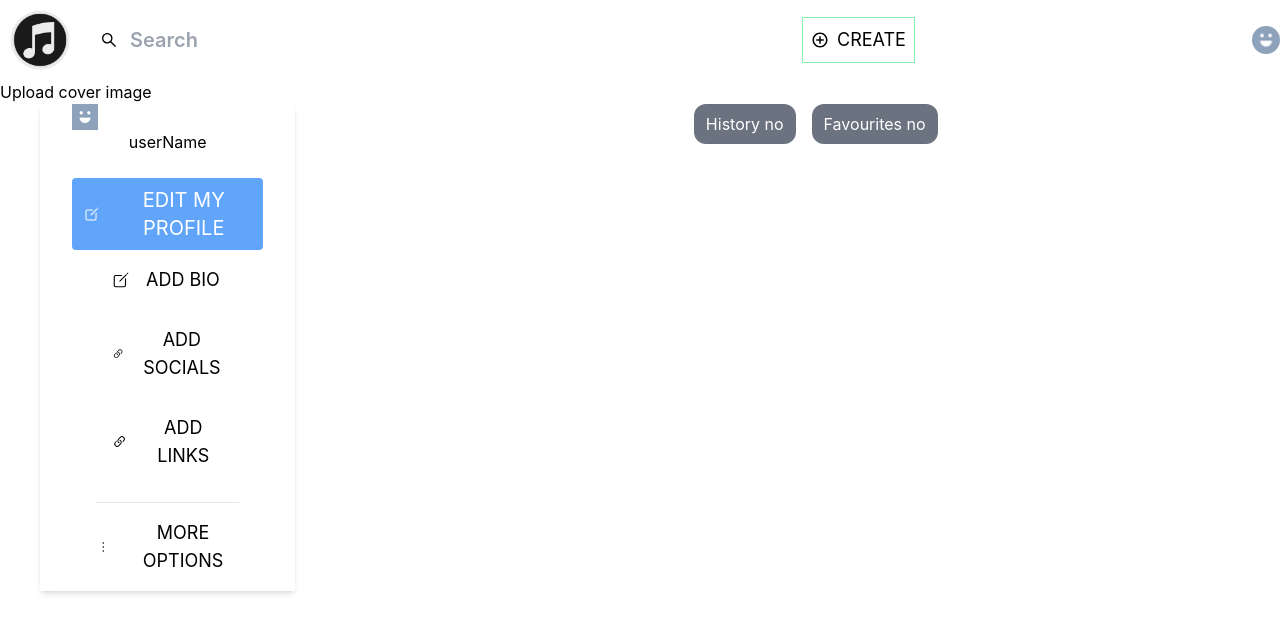
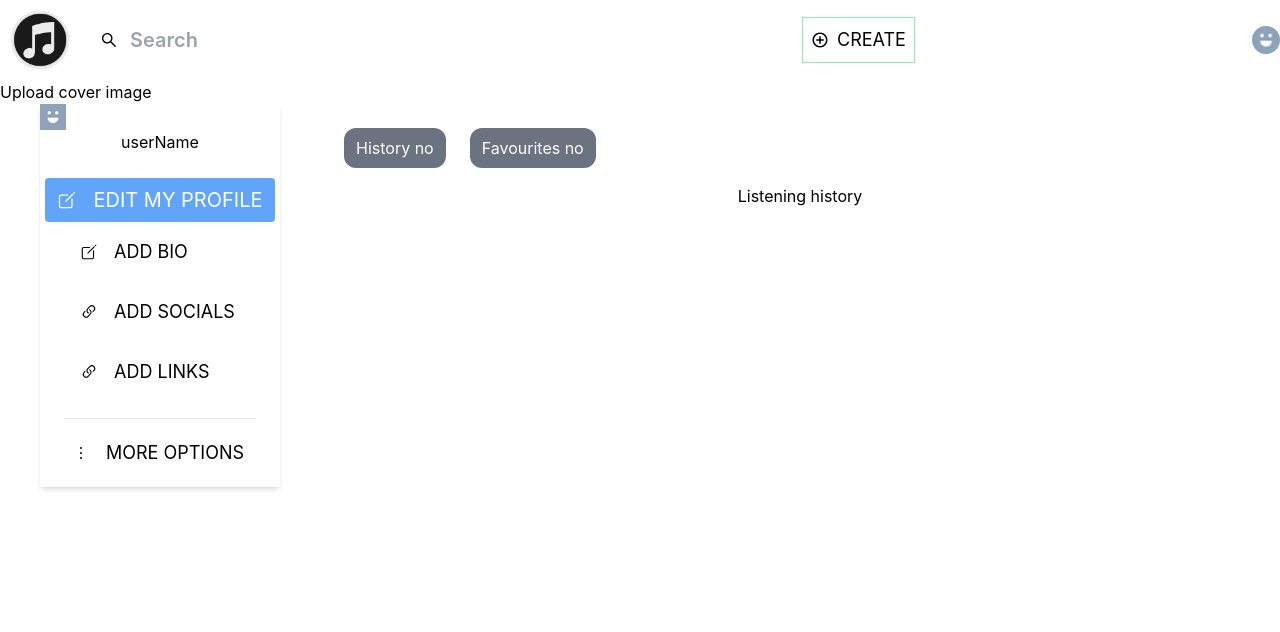
Before and after one commit to Elvissunguti/dj-mixes, a React (Create React App) app: page /Profile in a window 1280 px wide. Shown: the top 632 px of the page. Built offline with nearby package versions, Linux system fonts and the light colour scheme; no server answers.

Commit message:
Added features to history and favourite feature to profile

```diff
--- a/src/Components/Profile/Profile.jsx
+++ b/src/Components/Profile/Profile.jsx
@@ -6,11 +6,22 @@ import { IoCreateOutline } from "react-icons/io5";
 import { BsLink45Deg } from "react-icons/bs";
 import { AiOutlineMore } from "react-icons/ai";
 import { Link } from "react-router-dom";
+import History from "../shared/History";
+import Favourite from "../shared/Favourite";
 
 const Profile = () => {
 
     const [ coverImage, setCoverImage ] = useState(null);
     const [ profilePic, setProfilePic ] = useState(null);
+    const [ displayHistory, setDisplayHistory ] = useState(false);
+
+    const handleHistoryButtonClick = () => {
+        setDisplayHistory(true);
+      };
+
+      const handleFavouritesButtonClick = () => {
+        setDisplayHistory(false);
+      };
 
     return(
         <section className="mx-auto max-w-9xl ">
@@ -34,8 +45,8 @@ const Profile = () => {
 
                 <div className="flex">
 
-                <div className="h-full w-1/5  mx-10 flex flex-col justify-between ">
-                    <div className="shadow-md px-8 w-full">
+                <div className="h-full w-1/5   mx-10 flex flex-col justify-between ">
+                    <div className="shadow-md  w-full">
                     { profilePic ? (
                         <img
                         src={profilePic}
@@ -70,21 +81,26 @@ const Profile = () => {
                         <li><Link to="/profilepage" className="flex items-center text-lg mx-4 space-x-4 hover:text-blue-800">
                             <BsLink45Deg /><p>ADD LINKS</p>
                             </Link></li>
-                        <li className="border-t"><Link to="/profilepage" className="flex items-center hover:bg-gray-200 text-lg  my-4 space-x-4 hover:text-blue-800">
+                        <li className="border-t"><Link to="/profilepage" className="flex  px-2 py-1 items-center hover:bg-gray-200 text-lg  my-4 space-x-4 hover:text-blue-800">
                             <AiOutlineMore /><p>MORE OPTIONS</p>
                             </Link></li>
                         </ul>
                     </div>
                 </div>
                 </div>
-                <div className="w-4/5 h-full overflow-auto">
-                    <div className="w-full">
-                        <button className="px-3 py-2 mx-4 text-white rounded-xl bg-gray-500 hover:bg-gray-800">
+                <div className="w-4/5 h-full mt-6 flex flex-col overflow-auto">
+                    <div className="w-full flex flex-start">
+                        <button className="px-3 py-2 mx-6  text-white rounded-xl bg-gray-500 hover:bg-gray-800 active:bg-gray-800 cursor-pointer"
+                         onClick={handleHistoryButtonClick}>
                             History no
                         </button>
-                        <button className="px-3 py-2 text-white rounded-xl bg-gray-500 hover:bg-gray-800">
+                        <button className="px-3 py-2 text-white rounded-xl bg-gray-500 hover:bg-gray-800 active:bg-gray-800 cursor-pointer"
+                         onClick={handleFavouritesButtonClick}>
                             Favourites no
                         </button>
+                    </div>
+                    <div className="mt-4">
+                        { displayHistory ? <Favourite /> : <History />}
                     </div>
 
 
--- /dev/null
+++ b/src/Components/shared/Favourite.jsx
@@ -0,0 +1,12 @@
+import React from "react";
+
+const Favourite = () => {
+    return(
+        <section>
+            <div>
+                Favourite mixes
+            </div>
+        </section>
+    )
+}
+export default Favourite ;
--- /dev/null
+++ b/src/Components/shared/History.jsx
@@ -0,0 +1,14 @@
+import React from "react";
+
+
+const History = () => {
+
+    return(
+        <section>
+            <div>
+                Listening history
+            </div>
+        </section>
+    )
+}
+export default History;
```
